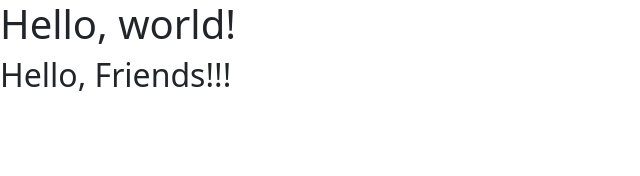
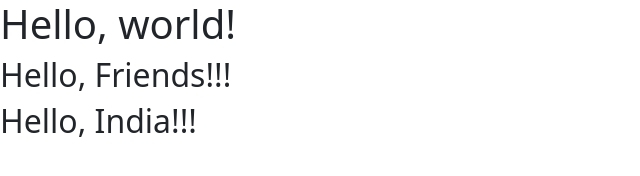
Before and after one commit to BhaveshBangera/Demo, a plain HTML site: page index.html in a window 1280 px wide. Shown: the whole page, without its empty margins (0-640 px from the left). Drawn offline with nearby package versions, Linux system fonts and the light colour scheme.

Commit message:
Update index.html

```diff
--- a/index.html
+++ b/index.html
@@ -13,6 +13,7 @@
   <body>
     <h1>Hello, world!</h1>
     <h2>Hello, Friends!!!</h2>
+    <h2>Hello, India!!!</h2>
 
     <!-- Optional JavaScript; choose one of the two! -->
 
```
